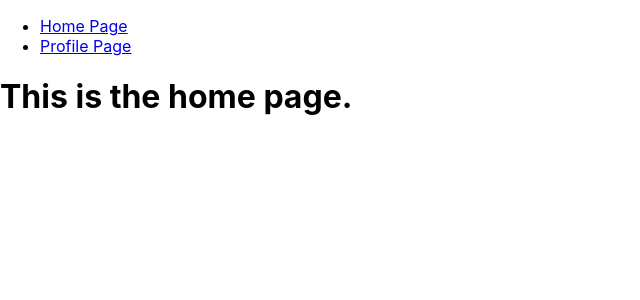
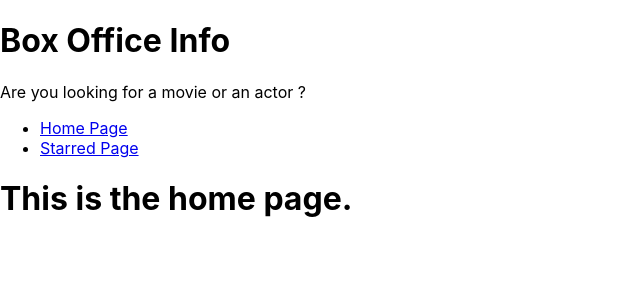
Before and after one commit to irfanseikh2011/Box_Office_Info, a React (Create React App) app: page / in a window 1280 px wide. Shown: the top 300 px of the page, without its empty margins (0-640 px from the left). Built offline with nearby package versions, Linux system fonts and the light colour scheme.

Commit message:
Added title and subtitle

```diff
--- a/src/App.js
+++ b/src/App.js
@@ -1,14 +1,11 @@
 import React from 'react';
 import {Switch, Route} from 'react-router-dom';
-import Navs from './components/Navs';
 import Home from './pages/Home';
 import Starred from './pages/Starred';
 
 function App() {
 
   return (
-    <div>
-    <Navs/>
       <Switch>
       <Route exact path="/">
         <Home/>
@@ -20,7 +17,6 @@ function App() {
         <h1>404 Error! Page not Found.</h1>
       </Route>
     </Switch>
-    </div>
   );
 }
 
--- /dev/null
+++ b/src/components/MainPageLayouts.js
@@ -0,0 +1,15 @@
+import React from 'react'
+import Navs from './Navs'
+import Title from './Title'
+
+function MainPageLayouts({children}) {
+    return (
+        <div>
+        <Title title={"Box Office Info"} subtitle={"Are you looking for a movie or an actor ?"}/>
+        <Navs/>
+        {children}
+        </div>
+    )
+}
+
+export default MainPageLayouts
--- a/src/components/Navs.js
+++ b/src/components/Navs.js
@@ -11,8 +11,8 @@ function Navs() {
             text:'Home Page'
         },
         {
-            to:'/profile',
-            text:"Profile Page"
+            to:'/starred',
+            text:"Starred Page"
         }
     ]
 
--- /dev/null
+++ b/src/components/Title.js
@@ -0,0 +1,12 @@
+import React from 'react'
+
+const Title = ({title,subtitle}) => {
+    return (
+        <div>
+            <h1>{title}</h1>
+            <p>{subtitle}</p>
+        </div>
+    )
+}
+
+export default Title
--- a/src/pages/Home.js
+++ b/src/pages/Home.js
@@ -1,10 +1,11 @@
 import React from 'react'
+import MainPageLayouts from '../components/MainPageLayouts'
 
 const Home = () => {
     return (
-        <div>
+        <MainPageLayouts>
             <h1>This is the home page.</h1>
-        </div>
+        </MainPageLayouts>
     )
 }
 
--- a/src/pages/Starred.js
+++ b/src/pages/Starred.js
@@ -1,10 +1,11 @@
 import React from 'react'
+import MainPageLayouts from '../components/MainPageLayouts'
 
 const Starred = () => {
     return (
-        <div>
+        <MainPageLayouts>
             <h1>This is the starred page.</h1>
-        </div>
+        </MainPageLayouts>
     )
 }
 
```
